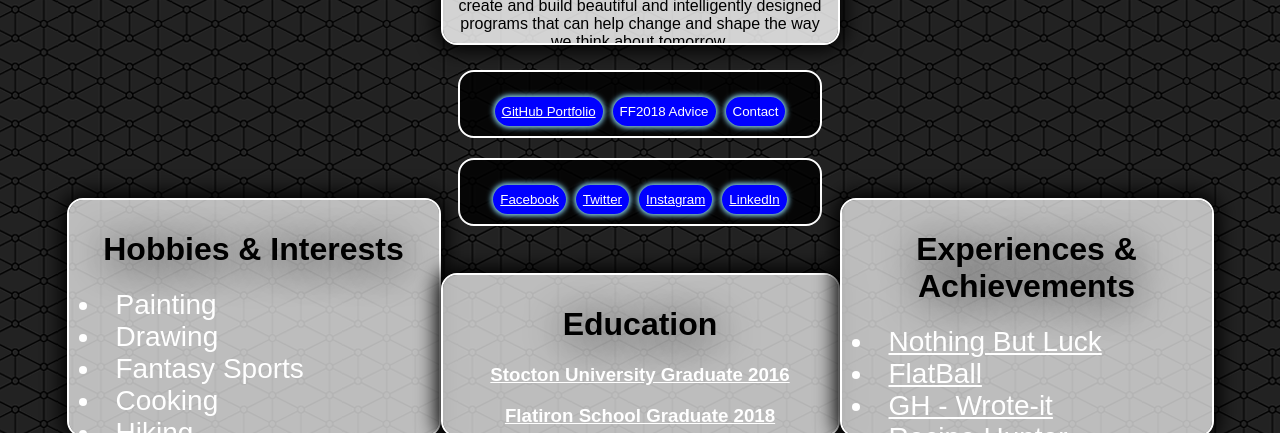
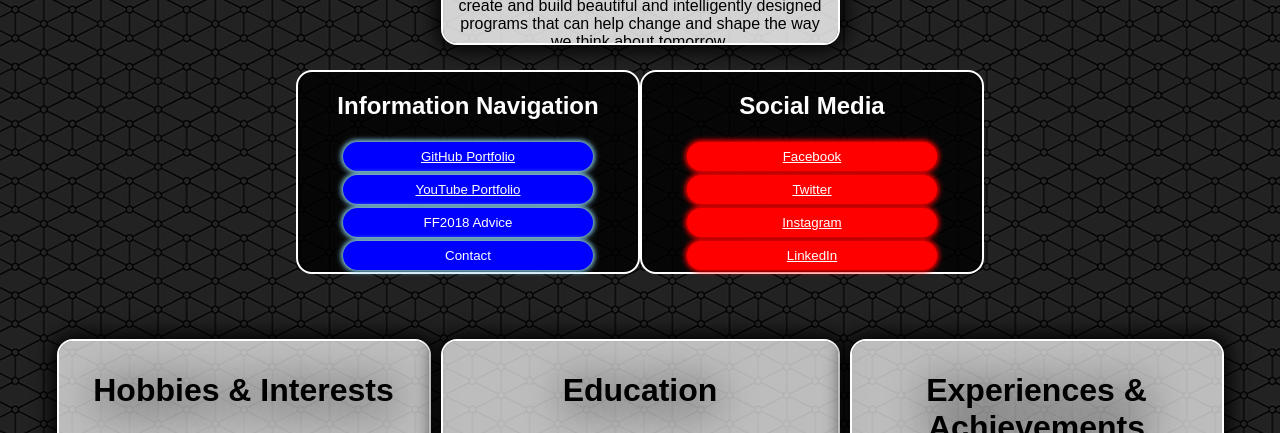
Before and after one commit to JayZonday/home-website, a React (Create React App) app: page / in a window 1280 px wide. Shown: the part 519-952 px from the top of the page. Built offline with nearby package versions, Linux system fonts and the light colour scheme.

Commit message:
more styling and positioning of certain elements on the landing page

```diff
--- a/src/App.css
+++ b/src/App.css
@@ -57,9 +57,26 @@
   height: auto;
   width: 340px;
   background-color: rgba(0,0,0,0.8);
-  margin: 20px auto;
-  padding: 10px;
+  display: inline-grid;
+  margin: 0px 0px 65px 0px;
+  padding: 0px 0px -1px 0px;
+  color:white;
 }
+
+.SocNavBar{
+  border: 2px solid white;
+  border-radius: 1pc;
+  height: auto;
+  width: 340px;
+  background-color: rgba(0,0,0,0.8);
+  display: inline-grid;
+  margin: 0px 0px 65px 0px;
+  padding: 0px 0px 0px 0px;
+  color:white;
+}
+
+
+
  a{
    color: white
  }
@@ -71,7 +88,11 @@
   margin: 15px 5px auto;
   background: blue;
   color: white;
+  width: 250px;
+  margin: 2px auto;
 }
+
+
 .navButton:hover{
   border: 2px solid lightskyblue;
   box-shadow: 0px 0px 5px 2px;
@@ -80,7 +101,33 @@
   margin: 15px 5px auto;
   background: lightskyblue;
   color: white;
-  width: 100px;
+  width: 300px;
+  margin: 2px auto;
+}
+
+.SocNavButton{
+  border: 2px solid red;
+  box-shadow: 0px 0px 5px 2px red;
+  border-radius: 2pc;
+  padding: 5px;
+  margin: 15px 5px auto;
+  background: red;
+  color: white;
+  width: 250px;
+  margin: 2px auto;
+}
+
+
+.SocNavButton:hover{
+  border: 2px solid lightpink;
+  box-shadow: 0px 0px 5px 2px;
+  border-radius: 2pc;
+  padding: 5px;
+  margin: 15px 5px auto;
+  background: lightpink;
+  color: white;
+  width: 300px;
+  margin: 2px auto;
 }
 
 .about{
@@ -96,10 +143,10 @@ li{
 
 #interests{
   border: 2px solid white;
-  height: 215px;
+  height: 130px;
   width: 350px;
   padding: 10px;
-  margin: -50px auto;
+  margin: 0px 10px 0px 0px;
   box-shadow: 0px 0px 20px 5px;
   border-radius: 1pc;
   overflow: scroll;
@@ -107,10 +154,10 @@ li{
 }
 #education{
   border: 2px solid white;
-  height: 140px;
+  height: 130px;
   width: 375px;
   padding: 10px;
-  margin: 25px auto;
+  margin: 0px auto;
   box-shadow: 0px 0px 20px 5px;
   border-radius: 1pc;
   overflow: scroll;
@@ -118,10 +165,10 @@ li{
 }
 #experiences{
   border: 2px solid white;
-  height: 215px;
+  height: 130px;
   width: 350px;
   padding: 10px;
-  margin: -50px auto;
+  margin: 0px 0px 0px 10px;
   box-shadow: 0px 0px 20px 5px;
   border-radius: 1pc;
   overflow: scroll;
--- a/src/Navbar.js
+++ b/src/Navbar.js
@@ -5,7 +5,9 @@ class Navbar extends React.Component{
 
     return (
     <div className="navBar">
+      <h2 className="nav">Information Navigation</h2>
       <button className= "navButton" id='projects'><a href='https://github.com/JayZonday'>GitHub Portfolio</a></button>
+      <button className= "navButton" id='youtubes'><a href='https://www.youtube.com/channel/UCPQZKbLIPNYr36qVVAwkI6Q?view_as=subscriber'>YouTube Portfolio</a></button>
       <button className= "navButton" id='ffAdvice'>FF2018 Advice</button>
       <button className= "navButton" id='contact' >Contact</button>
     </div>
--- a/src/SocNavbar.js
+++ b/src/SocNavbar.js
@@ -4,11 +4,12 @@ class SocNavbar extends React.Component{
   render(){
 
     return (
-    <div className="navBar">
-      <button className= "navButton" id='facebook'><a href='https://www.facebook.com/JM.KID?ref=br_rs'>Facebook</a></button>
-      <button className= "navButton" id='twitter'><a href='https://twitter.com/jayzonday'>Twitter</a></button>
-      <button className= "navButton" id='linkedin' ><a href='https://www.instagram.com/jayz0nday/'>Instagram</a></button>
-      <button className= "navButton" id='linkedin' ><a href='https://www.linkedin.com/in/josephmoloughney/'>LinkedIn</a></button>
+    <div className="SocNavBar">
+      <h2 className="nav">Social Media</h2>
+      <button className= "SocNavButton" id='facebook'><a href='https://www.facebook.com/JM.KID?ref=br_rs'>Facebook</a></button>
+      <button className= "SocNavButton" id='twitter'><a href='https://twitter.com/jayzonday'>Twitter</a></button>
+      <button className= "SocNavButton" id='instagram' ><a href='https://www.instagram.com/jayz0nday/'>Instagram</a></button>
+      <button className= "SocNavButton" id='linkedin' ><a href='https://www.linkedin.com/in/josephmoloughney/'>LinkedIn</a></button>
     </div>
     )
   }
```
